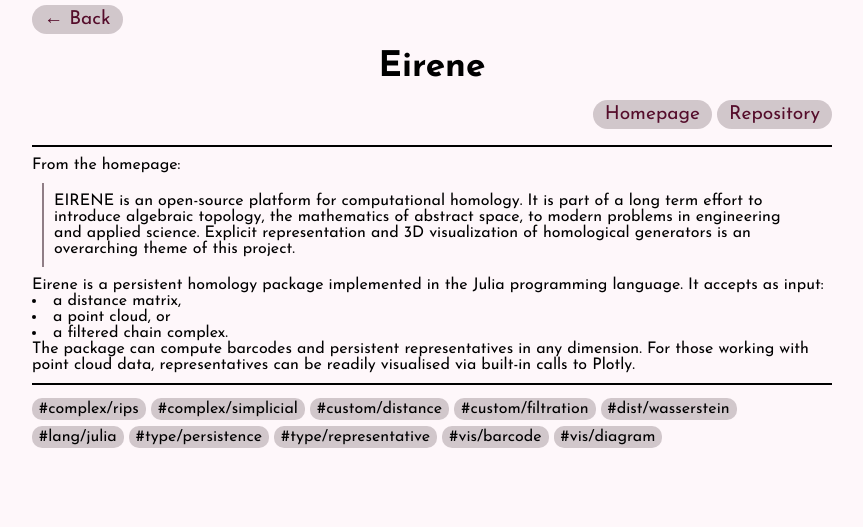
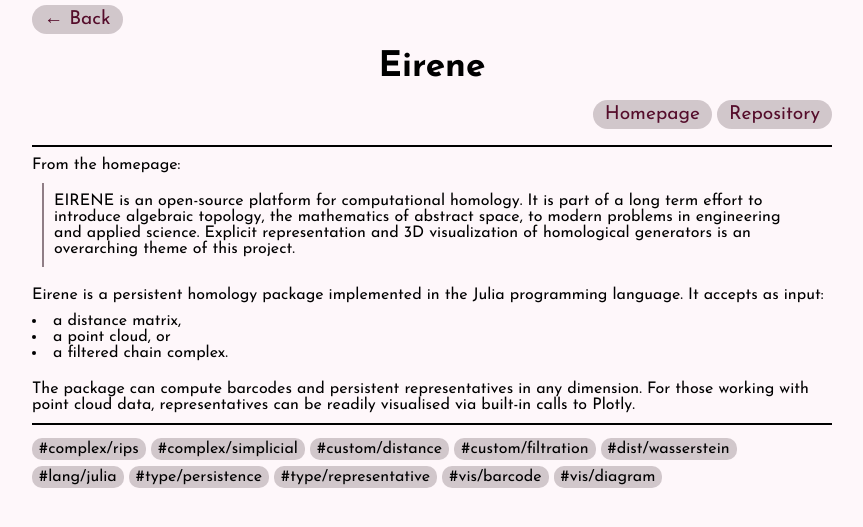
Before and after one commit to cat-list/cat-list.github.io, a Jekyll site: the page built from _software/eirene.md, in a window 1280 px wide. Shown: the top 527 px of the page, without its empty margins (208-1071 px from the left). Built offline with Jekyll 4.4.1, drawn with Linux system fonts in a browser that asks for light colours; comment, search, counter and statistics services are not loaded.

Commit message:
Better padding between markdown elements

```diff
--- a/css/main.scss
+++ b/css/main.scss
@@ -162,6 +162,7 @@
     text-decoration: none;
 }
 
+
 p.pill_bar {
     line-height: 40px;
     &.small_text {
@@ -179,7 +180,8 @@
     margin: 10px 10px;
 }
 
-ul {
+ul,ol {
+    margin-top: 10px;
     list-style-position: inside;
 }
 
@@ -187,3 +189,7 @@
     text-align: center;
     padding: 30px 10px;
 }
+
+.content p:not(:first-child){
+    margin-top: 20px;
+}
```
